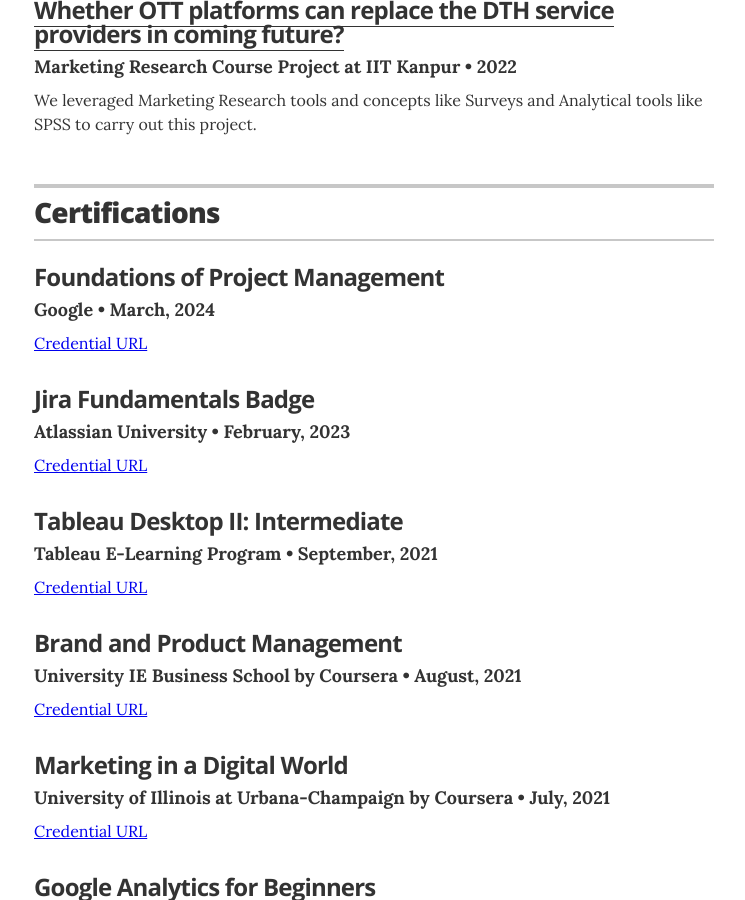
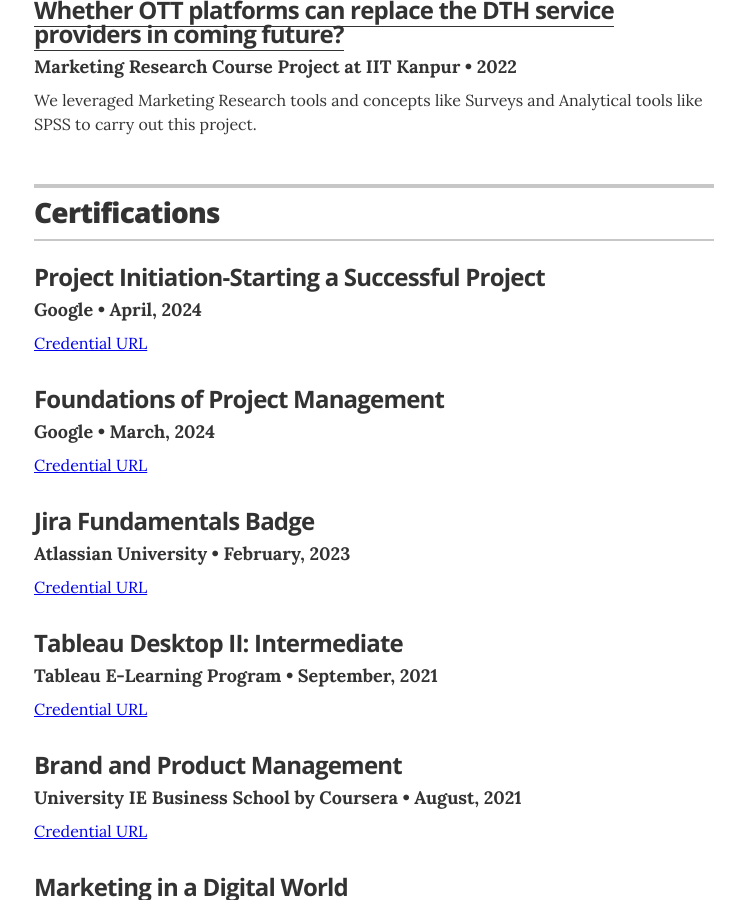
Before and after one commit to ujjwalkshukla/resume, a Jekyll site: the page built from index.html, in a window 1280 px wide and 900 px high, scrolled down 3942 px. Shown: the whole window, without its empty margins (266-1011 px from the left). Built offline with Jekyll 4.4.1, drawn with Linux system fonts in a browser that asks for light colours.

Commit message:
Added Certification

```diff
--- a/_data/certifications.yml
+++ b/_data/certifications.yml
@@ -1,4 +1,8 @@
 #certifications:
+  - name: Project Initiation-Starting a Successful Project
+    issuing_organization: Google
+    issued_date: April, 2024
+    credential_url: https://www.coursera.org/account/accomplishments/verify/CHLWQWKE2FWP
   - name: Foundations of Project Management
     issuing_organization: Google
     issued_date: March, 2024
```
